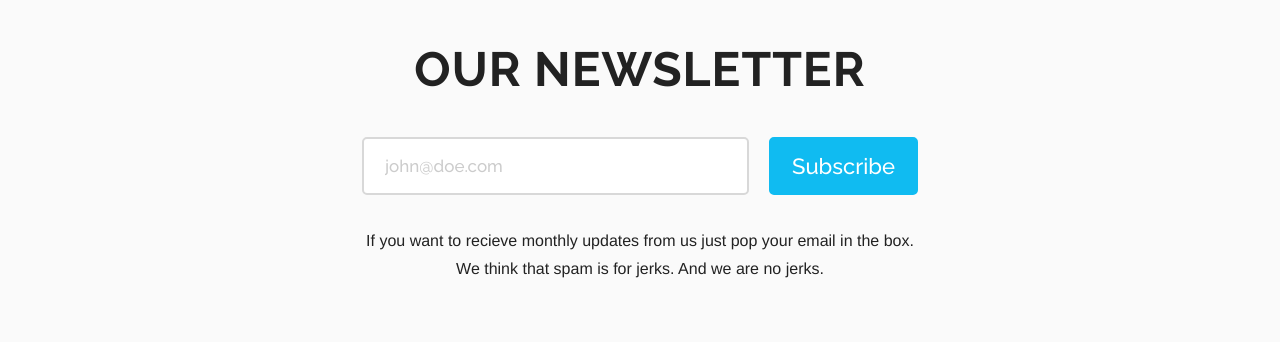
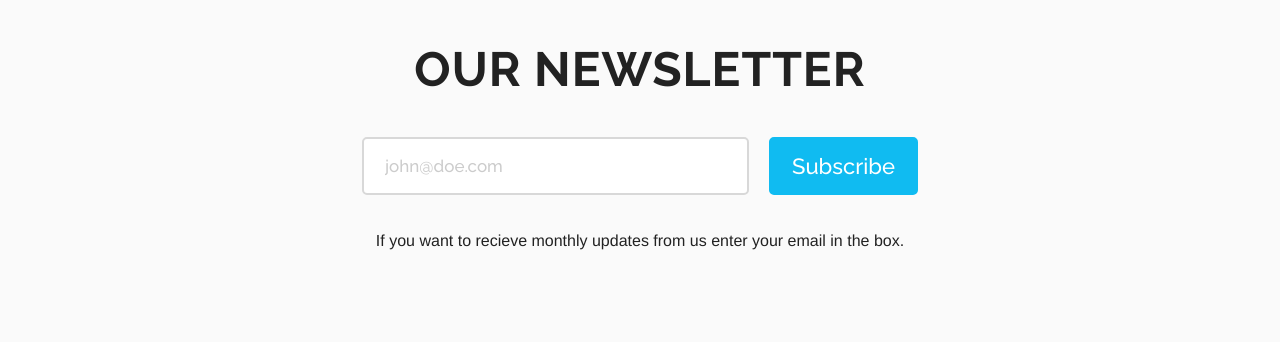
Before and after one commit to dsteplight/nyul-nulhackathon-2016, a plain HTML site: page index.html in a window 1280 px wide. Shown: the part 3619-3961 px from the top of the page. Drawn offline with Linux system fonts and the light colour scheme; some packages are replaced by stand-ins of ours.

Commit message:
updating text on mailinglist

```diff
--- a/index.html
+++ b/index.html
@@ -174,7 +174,7 @@
                             <input type="button" class="button" value="Subscribe">
                         </form>
                     </div>
-                    <p>If you want to recieve monthly updates from us just pop your email in the box. We think that spam is for jerks. And we are no jerks.</p>
+                    <p>If you want to recieve monthly updates from us enter your email in the box.</p>
                 </div>
                 <!-- /.wrap -->
             </div>
```
